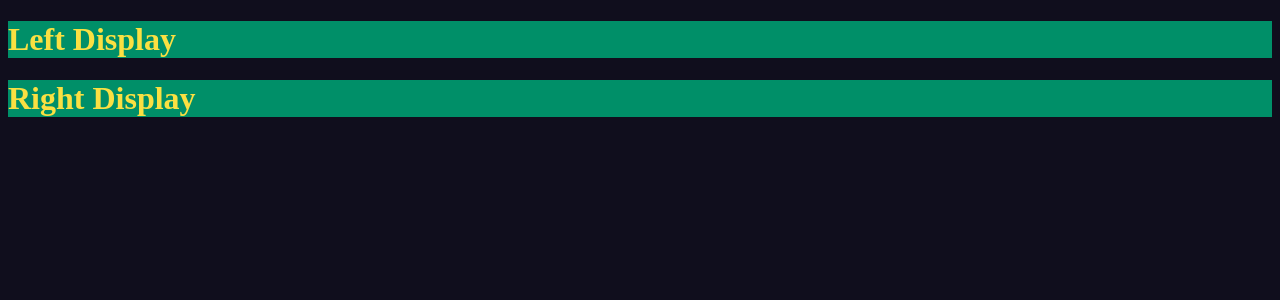
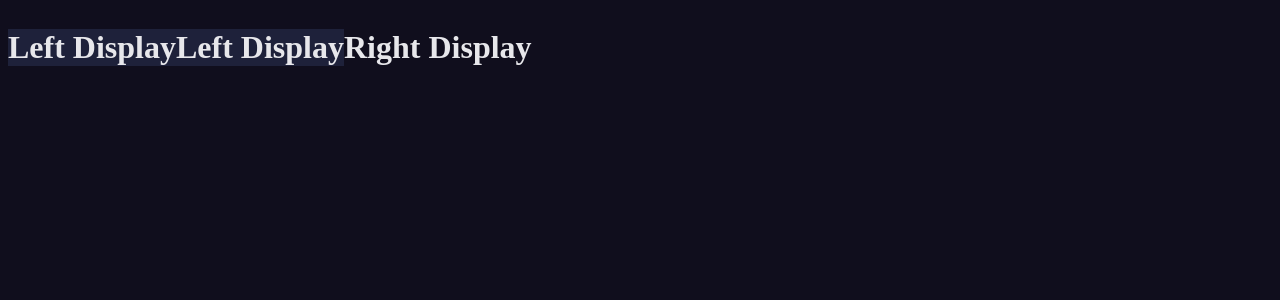
Before and after one commit to youhane/weather-app-challenge, a React (Create React App) app: page / in a window 1280 px wide. Shown: the top 300 px of the page. Built offline with nearby package versions, Linux system fonts and the light colour scheme.

Commit message:
[add] added base colors

```diff
--- a/src/App.tsx
+++ b/src/App.tsx
@@ -6,11 +6,13 @@ import { GlobalStyles } from './GlobalStyles';
 
 function App() {
   return (
-    <div>
+    <>
       <Global styles={GlobalStyles} />
-      <LeftDisplay/>
-      <RightDisplay/>
-    </div>
+      <div>
+        <LeftDisplay/>
+        <RightDisplay/>
+      </div>
+    </>
   );
 }
 
--- a/src/Components/LeftDisplay/LeftDisplay.style.js
+++ b/src/Components/LeftDisplay/LeftDisplay.style.js
@@ -1,6 +1,5 @@
 import styled from '@emotion/styled';
 
 export const Heading = styled('h1')`
-  background-color: #008f68;
-  color: #fae042;
+  background: #1E213A;
 `;
--- a/src/Components/LeftDisplay/LeftDisplay.tsx
+++ b/src/Components/LeftDisplay/LeftDisplay.tsx
@@ -6,6 +6,7 @@ export default function LeftDisplay() {
   return (
     <div>
         <Heading>Left Display</Heading>
+        <Heading>Left Display</Heading>
     </div>
   )
 }
--- a/src/Components/RightDisplay/RigthDisplay.style.js
+++ b/src/Components/RightDisplay/RigthDisplay.style.js
@@ -1,6 +1,4 @@
 import styled from '@emotion/styled';
 
 export const Heading = styled('h1')`
-  background-color: #008f68;
-  color: #fae042;
 `;
--- a/src/GlobalStyles.js
+++ b/src/GlobalStyles.js
@@ -3,5 +3,9 @@ import { css } from "@emotion/react";
 export const GlobalStyles = css`
     *{
         background: #100E1D;
+        color: #E7E7EB;
+    }
+    div{
+        display: flex;
     }
 `
```
